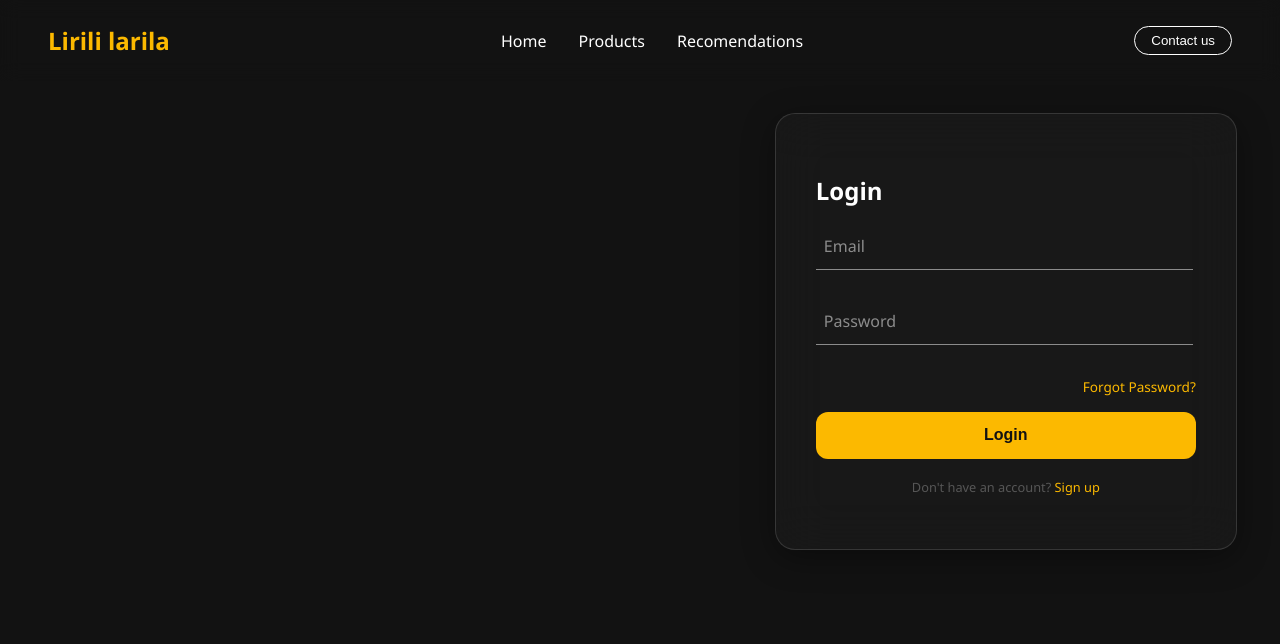
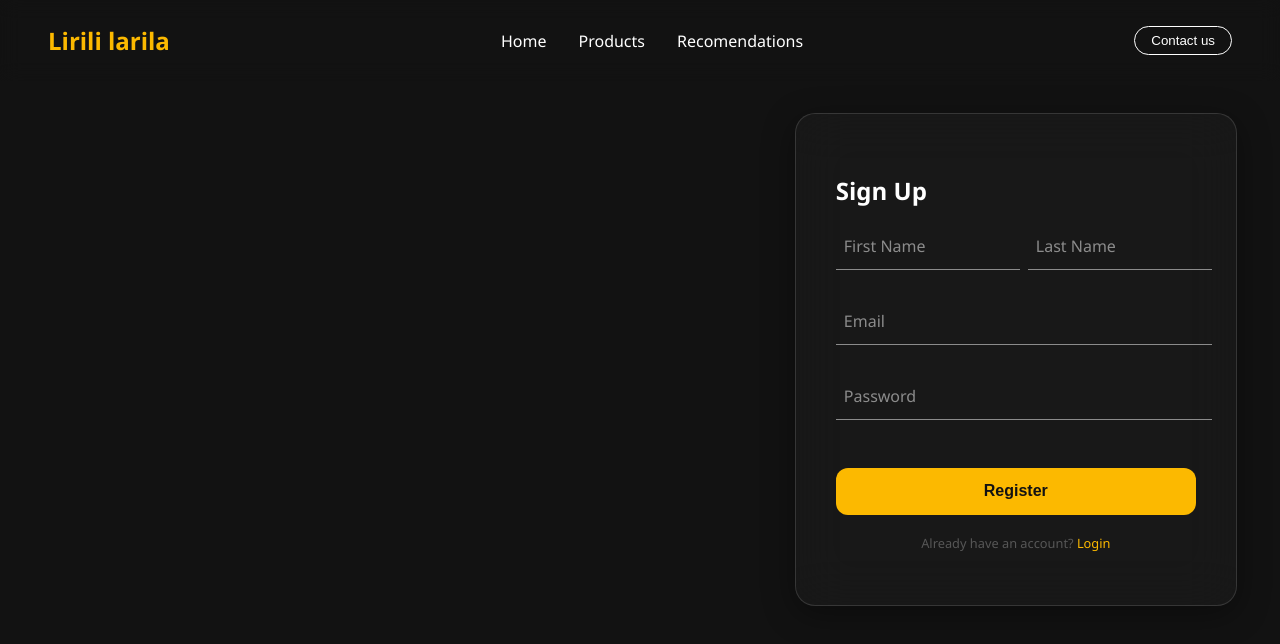
Before and after one commit to angelodrigues/Ecommerce-Front, a React (Vite) app: page / in a window 1280 px wide. Both pictures are taken after a click on the link "Sign up". Shown: the top 644 px of the page. Built offline with nearby package versions, Linux system fonts and the light colour scheme.

Commit message:
adding sing in

```diff
--- a/src/pages/login/Login.css
+++ b/src/pages/login/Login.css
@@ -15,7 +15,7 @@
     border: 1px solid rgba(255, 255, 255, 0.132);
     padding: 2.5rem;
     width: 100%;
-    max-width: 380px;
+    max-width: 360px;
     box-shadow: 0 8px 32px rgba(0, 0, 0, 0.37);
     color: white;
     transition: all 0.5s ease;
@@ -103,7 +103,7 @@
   }
 
   .floating-label input {
-    width: 95%;
+    width: 100%;
     padding: 1rem 0.5rem 0.5rem;
     font-size: 1rem;
     background: transparent;
@@ -130,3 +130,12 @@
     font-size: 0.75rem;
     color: #fcb900;
   }
+  .name-fields {
+    display: flex;
+    gap: 1.5rem;
+  }
+
+  .floating-label.half {
+    width: 100%;
+    flex: 1;
+  }
--- a/src/pages/login/login.jsx
+++ b/src/pages/login/login.jsx
@@ -1,12 +1,27 @@
-import React from 'react';
-import './Login.css';
+import React, { useState } from "react";
+import "./Login.css";
 
 export default function Login() {
+  const [isLogin, setIsLogin] = useState(true);
+
   return (
     <div className="login-section">
       <div className="login-card">
-        <h2>Login</h2>
+        <h2>{isLogin ? "Login" : "Sign Up"}</h2>
         <form className="form">
+          {!isLogin && (
+            <div className="name-fields">
+              <div className="floating-label half">
+                <input type="text" id="firstName" placeholder=" " required />
+                <label htmlFor="firstName">First Name</label>
+              </div>
+              <div className="floating-label half">
+                <input type="text" id="lastName" placeholder=" " required />
+                <label htmlFor="lastName">Last Name</label>
+              </div>
+            </div>
+          )}
+
           <div className="floating-label">
             <input type="email" id="email" placeholder=" " required />
             <label htmlFor="email">Email</label>
@@ -17,11 +32,43 @@ export default function Login() {
             <label htmlFor="password">Password</label>
           </div>
 
-          <div className="options">
-            <a href="#">Forgot Password?</a>
-          </div>
-          <button>Login</button>
-          <p>Don't have an account? <a href="#">Sign up</a></p>
+          {isLogin && (
+            <div className="options">
+              <a href="#">Forgot Password?</a>
+            </div>
+          )}
+
+          <button type="submit">{isLogin ? "Login" : "Register"}</button>
+
+          <p>
+            {isLogin ? (
+              <>
+                Don't have an account?{" "}
+                <a
+                  href="#"
+                  onClick={(e) => {
+                    e.preventDefault();
+                    setIsLogin(false);
+                  }}
+                >
+                  Sign up
+                </a>
+              </>
+            ) : (
+              <>
+                Already have an account?{" "}
+                <a
+                  href="#"
+                  onClick={(e) => {
+                    e.preventDefault();
+                    setIsLogin(true);
+                  }}
+                >
+                  Login
+                </a>
+              </>
+            )}
+          </p>
         </form>
       </div>
     </div>
```
